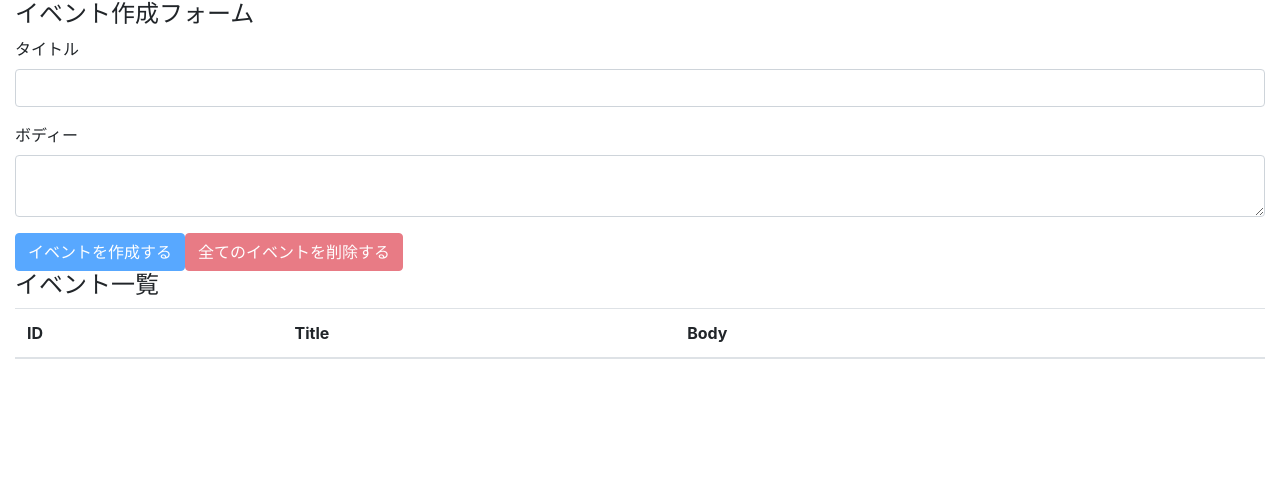
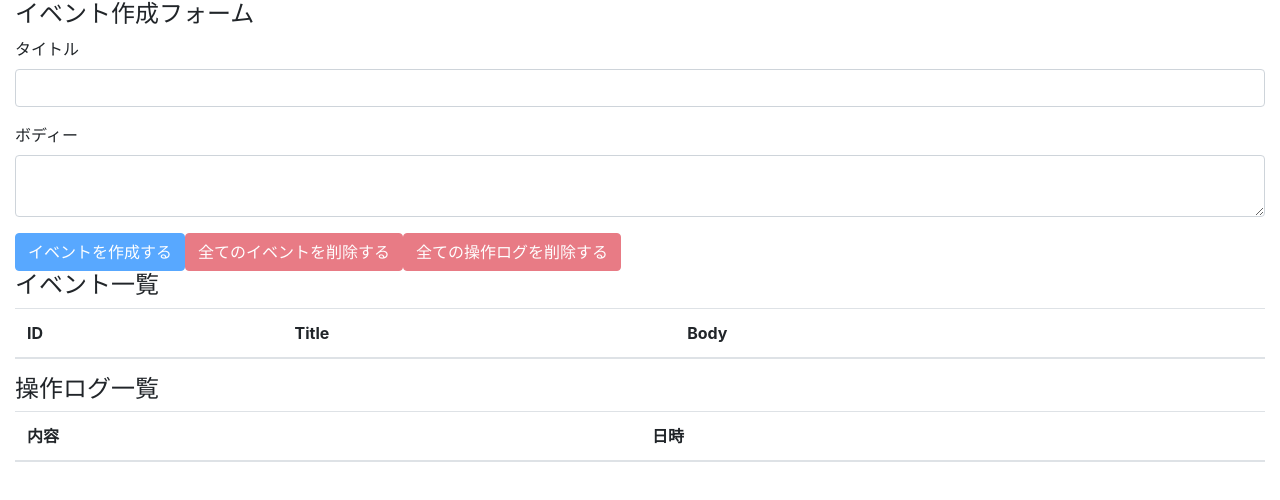
Before and after one commit to yo1030/react-hooks, a React (Create React App) app: page / in a window 1280 px wide. Shown: the top 500 px of the page. Built offline with nearby package versions, Linux system fonts and the light colour scheme.

Commit message:
display operation logs

```diff
--- a/src/components/App.js
+++ b/src/components/App.js
@@ -3,6 +3,7 @@
 import reducer from '../reducers';
 import EventForm from './EventForm';
 import Events from './Events';
+import OperationLogs from './OperationLogs';
 import AppContext from '../contexts/AppContext';
 
 const App = () => {
@@ -18,6 +19,7 @@
       <div className="container-fluid">
         <EventForm />
         <Events />
+        <OperationLogs />
       </div>
     </AppContext.Provider>
   );
--- a/src/components/CreateTBody.js
+++ b/src/components/CreateTBody.js
@@ -1,5 +1,9 @@
 import React, {useContext} from 'react';
-import { DELETE_EVENT } from '../actions';
+import {
+  DELETE_EVENT,
+  ADD_OPERATION_LOG
+} from '../actions';
+import { timeCurrentIso8601 } from '../utils';
 import AppContext from '../contexts/AppContext';
 
 const CreateTBody = ({event}) => {
@@ -12,6 +16,11 @@
         type: DELETE_EVENT,
         id
       });
+      dispatch({
+        type: ADD_OPERATION_LOG,
+        description: `イベント（${id}）を削除しました。`,
+        operatedAt: timeCurrentIso8601()
+      })
     }
   }
   return  <tr>
--- a/src/components/EventForm.js
+++ b/src/components/EventForm.js
@@ -57,9 +57,19 @@
       })
     }
   }
+  const deleteAllOperationLogs = e => {
+    e.preventDefault();
+    const result = window.confirm('全ての操作ログを削除しますか？');
+    if (result) {
+      dispatch({
+        type: DELETE_ALL_OPERATION_LOGS
+      })
+    }
+  }
 
   const creatable = (title === '' || body === '');
   const allDeletable = (state.events.length === 0);
+  const operationLogsClear = (state.operationLogs.length === 0);
   return (
     <React.Fragment>
       <h4>イベント作成フォーム</h4>
@@ -74,6 +84,7 @@
         </div>
         <button className='btn btn-primary' onClick={addEvent} disabled={creatable}>イベントを作成する</button>
         <button className='btn btn-danger' onClick={deleteAllEvent} disabled={allDeletable}>全てのイベントを削除する</button>
+        <button className='btn btn-danger' onClick={deleteAllOperationLogs} disabled={operationLogsClear}>全ての操作ログを削除する</button>
       </form>
     </React.Fragment>
   )
--- /dev/null
+++ b/src/components/OperationLog.js
@@ -0,0 +1,12 @@
+import React from 'react';
+
+const OperationLog = ({operationLog}) => {
+  return (
+    <tr>
+      <td>{operationLog.description}</td>
+      <td>{operationLog.operatedAt}</td>
+    </tr>
+  )
+}
+
+export default OperationLog;
--- /dev/null
+++ b/src/components/OperationLogs.js
@@ -0,0 +1,30 @@
+import React, {useContext} from "react";
+
+import OperationLog from './OperationLog';
+import AppContext from "../contexts/AppContext";
+
+const OperationLogs = () => {
+  const {state} = useContext(AppContext);
+  return (
+    <React.Fragment>
+      <h4>操作ログ一覧</h4>
+      <table className="table table-hover">
+        <thead>
+          <tr>
+            <th>内容</th>
+            <th>日時</th>
+          </tr>
+        </thead>
+        <tbody>
+          {
+            state.operationLogs.map((operationLog, index) => {
+              return <OperationLog key={index} operationLog={operationLog} />
+            })
+          }
+        </tbody>
+      </table>
+    </React.Fragment>
+  )
+}
+
+export default OperationLogs;
--- a/src/reducers/operationLogs.js
+++ b/src/reducers/operationLogs.js
@@ -7,7 +7,7 @@
   switch (action.type) {
     case ADD_OPERATION_LOG:
       const operationLogs = {
-        descrioption: action.descrioption,
+        description: action.description,
         operatedAt: action.operatedAt
       }
       return [operationLogs, ...state];
```
